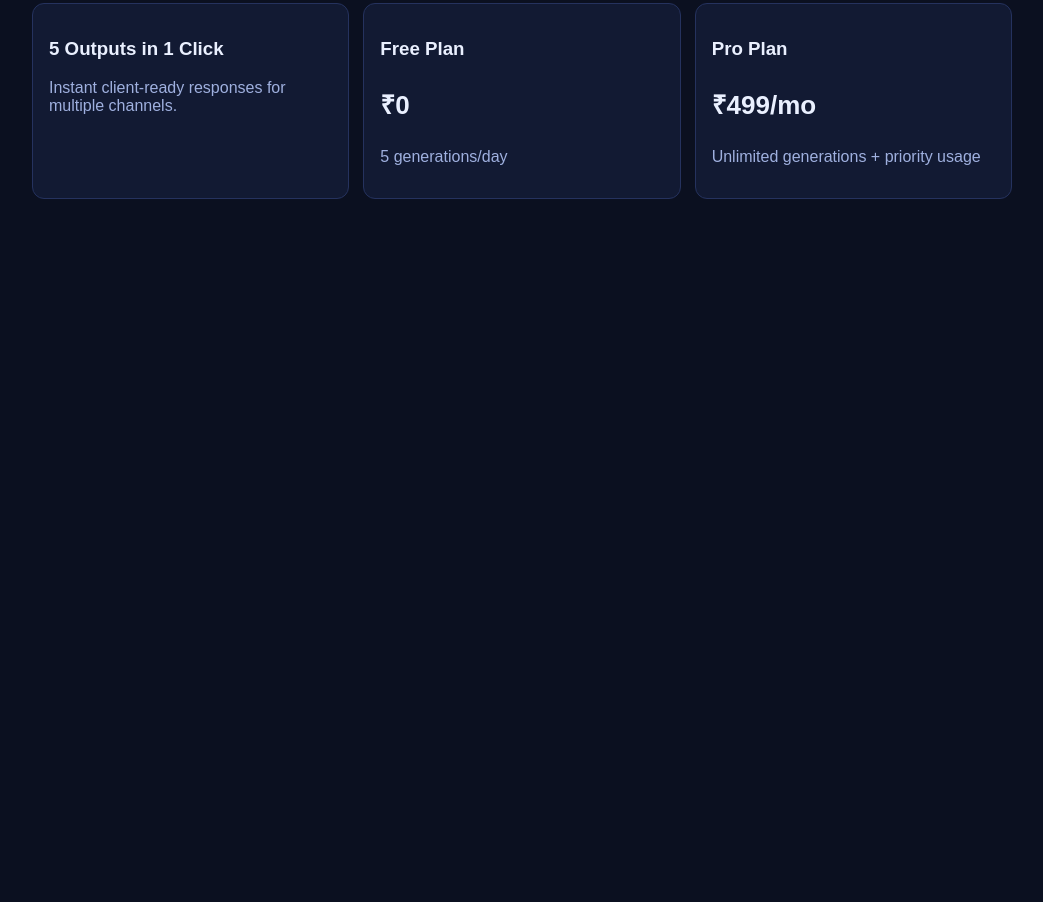
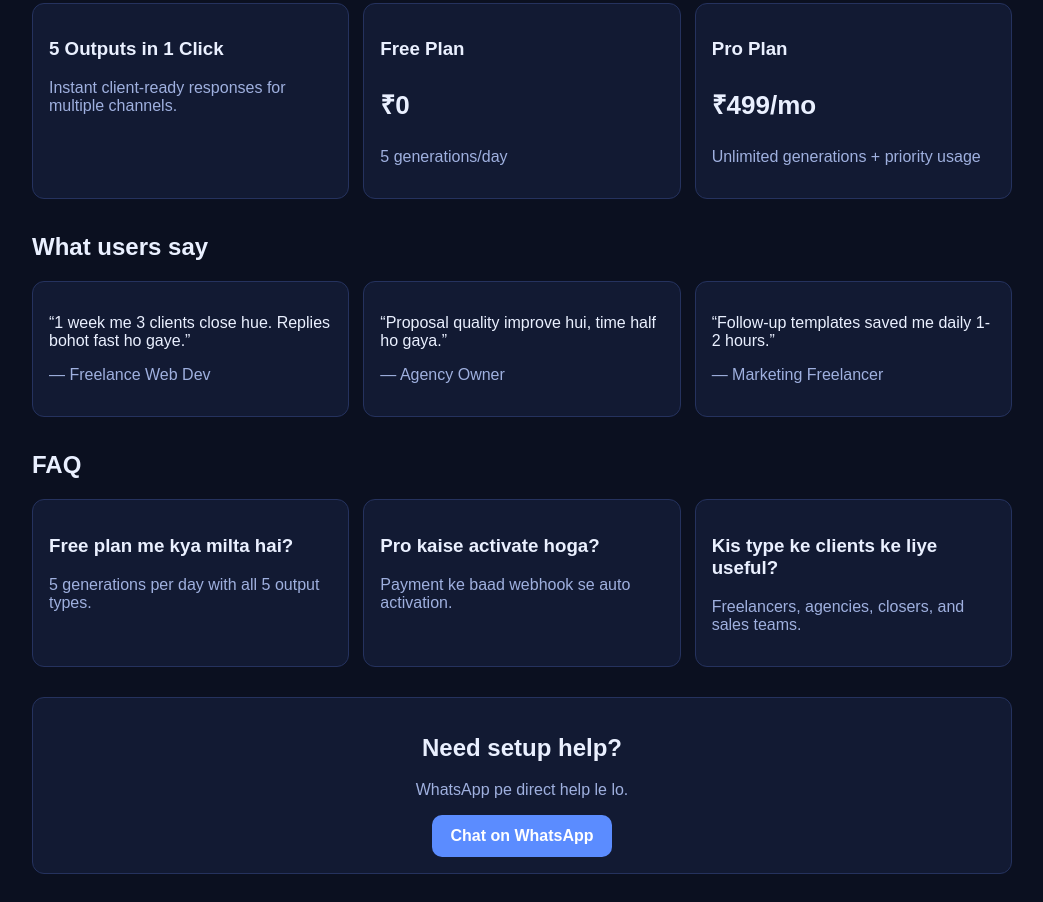
Before and after one commit to pallaa305-arch/clientreply-ai-wrapper, a website: page public/index.html in a window 1280 px wide. Shown: the part 375-1277 px from the top of the page, without its empty margins (118-1161 px from the left). Before the commit the page ends 800 px from the top, so only its background shows below. Drawn offline with Linux system fonts and the light colour scheme.

Commit message:
Add testimonials, FAQ, and WhatsApp CTA to landing page

```diff
--- a/public/index.html
+++ b/public/index.html
@@ -34,6 +34,26 @@
       <div class="card"><h3>Free Plan</h3><p class="price">₹0</p><p class="muted">5 generations/day</p></div>
       <div class="card"><h3>Pro Plan</h3><p class="price">₹499/mo</p><p class="muted">Unlimited generations + priority usage</p></div>
     </section>
+
+    <h2 style="margin-top:34px">What users say</h2>
+    <section class="grid">
+      <div class="card"><p>“1 week me 3 clients close hue. Replies bohot fast ho gaye.”</p><p class="muted">— Freelance Web Dev</p></div>
+      <div class="card"><p>“Proposal quality improve hui, time half ho gaya.”</p><p class="muted">— Agency Owner</p></div>
+      <div class="card"><p>“Follow-up templates saved me daily 1-2 hours.”</p><p class="muted">— Marketing Freelancer</p></div>
+    </section>
+
+    <h2 style="margin-top:34px">FAQ</h2>
+    <section class="grid">
+      <div class="card"><h3>Free plan me kya milta hai?</h3><p class="muted">5 generations per day with all 5 output types.</p></div>
+      <div class="card"><h3>Pro kaise activate hoga?</h3><p class="muted">Payment ke baad webhook se auto activation.</p></div>
+      <div class="card"><h3>Kis type ke clients ke liye useful?</h3><p class="muted">Freelancers, agencies, closers, and sales teams.</p></div>
+    </section>
+
+    <section class="card" style="margin-top:30px;text-align:center">
+      <h2>Need setup help?</h2>
+      <p class="muted">WhatsApp pe direct help le lo.</p>
+      <a class="btn btn1" href="https://wa.me/917875481582" target="_blank">Chat on WhatsApp</a>
+    </section>
   </div>
 </body>
 </html>
```
